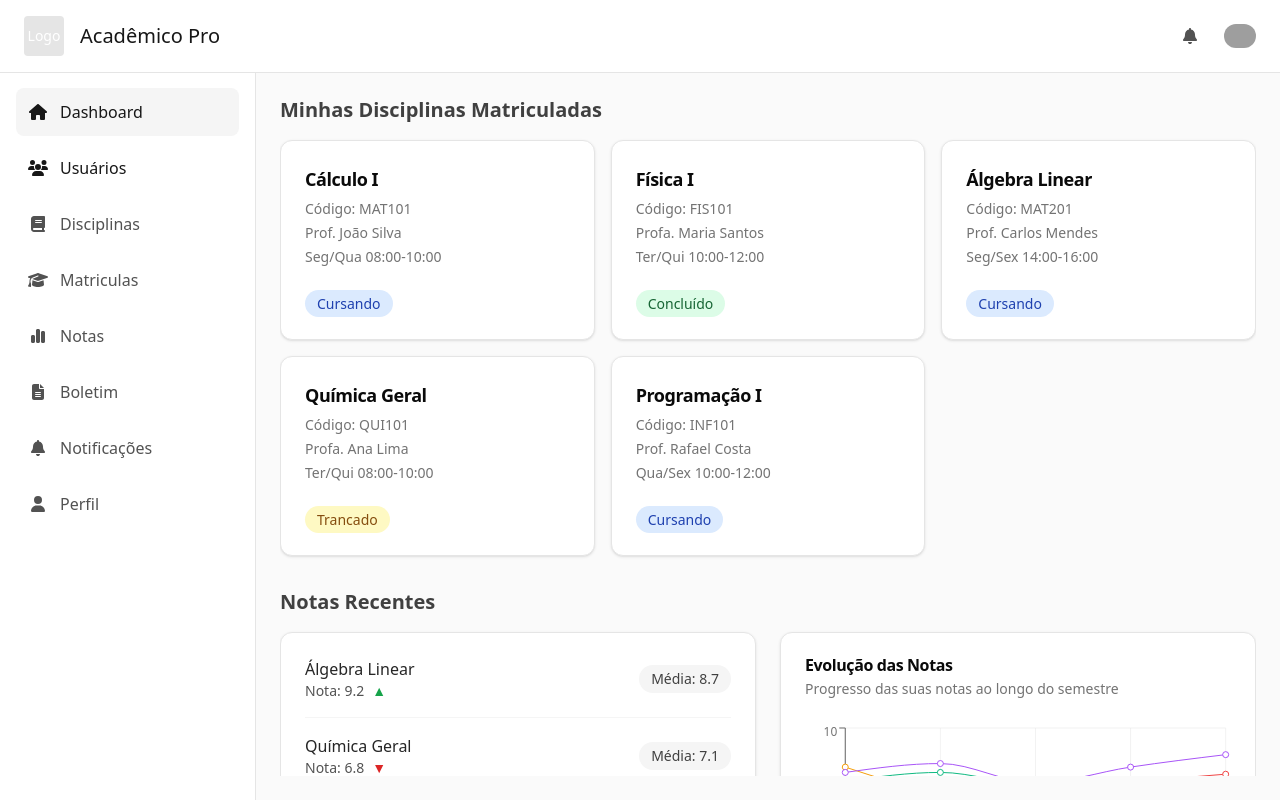
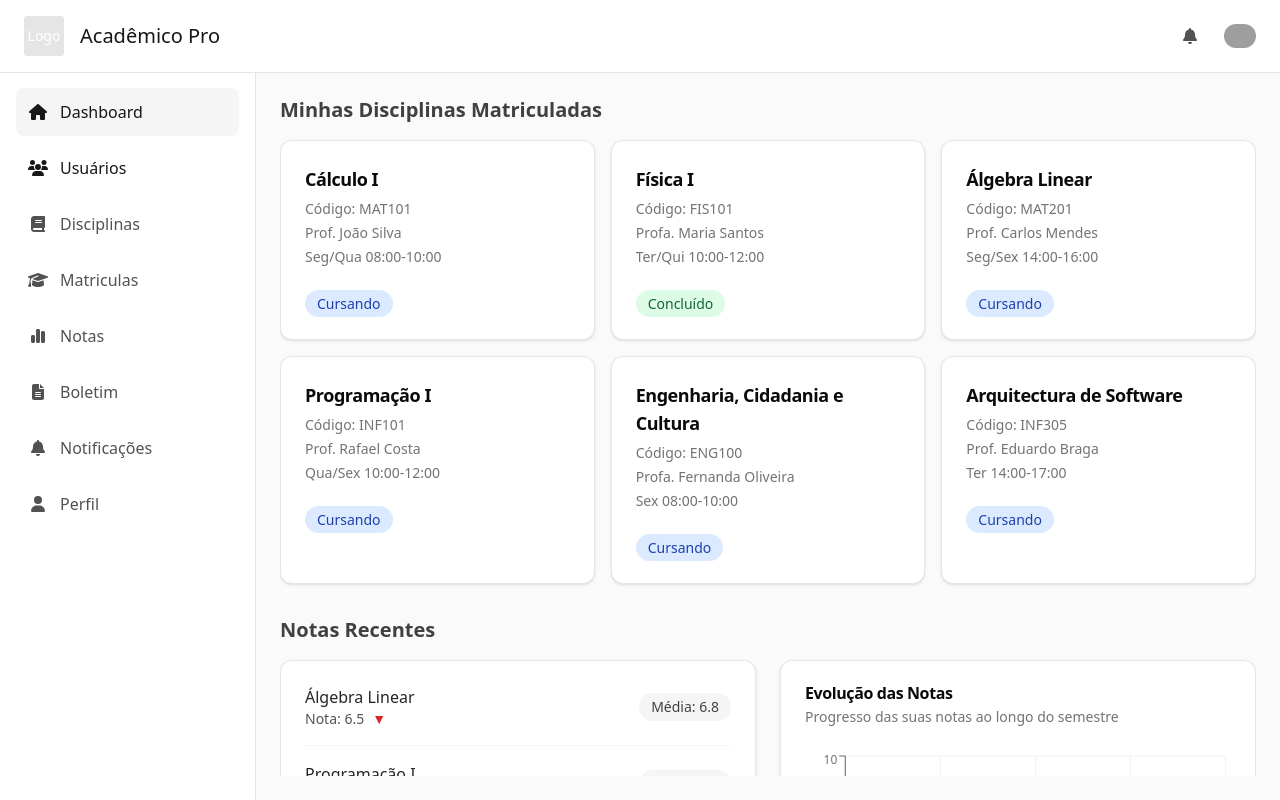
Before and after one commit to Flavio-JS/academico-pro, a Next.js app in the folder academico-pro-frontend/: page /dashboard in a window 1280 px wide. Built offline with nearby package versions, Linux system fonts and the light colour scheme; grey boxes are pictures that could not be loaded.

Commit message:
fix mocks on Dashboard Page

```diff
--- a/academico-pro-frontend/app/(authenticated)/dashboard/page.tsx
+++ b/academico-pro-frontend/app/(authenticated)/dashboard/page.tsx
@@ -40,18 +40,26 @@ const enrolledCourses = [
   },
   {
     id: 4,
-    name: "Química Geral",
-    code: "QUI101",
-    professor: "Profa. Ana Lima",
-    schedule: "Ter/Qui 08:00-10:00",
-    status: "Trancado",
-  },
-  {
-    id: 5,
     name: "Programação I",
     code: "INF101",
     professor: "Prof. Rafael Costa",
     schedule: "Qua/Sex 10:00-12:00",
+    status: "Cursando",
+  },
+  {
+    id: 5,
+    name: "Engenharia, Cidadania e Cultura",
+    code: "ENG100",
+    professor: "Profa. Fernanda Oliveira",
+    schedule: "Sex 08:00-10:00",
+    status: "Cursando",
+  },
+  {
+    id: 6,
+    name: "Arquitectura de Software",
+    code: "INF305",
+    professor: "Prof. Eduardo Braga",
+    schedule: "Ter 14:00-17:00",
     status: "Cursando",
   },
 ];
@@ -59,18 +67,28 @@ const enrolledCourses = [
 const recentGrades = [
   {
     course: "Álgebra Linear",
-    grade: 9.2,
-    average: 8.7,
-  },
-  {
-    course: "Química Geral",
-    grade: 6.8,
-    average: 7.1,
+    grade: 6.5,
+    average: 6.8,
   },
   {
     course: "Programação I",
-    grade: 8.9,
-    average: 8.5,
+    grade: 7.0,
+    average: 7.3,
+  },
+  {
+    course: "Cálculo I",
+    grade: 6.8,
+    average: 6.9,
+  },
+  {
+    course: "Física I",
+    grade: 7.4,
+    average: 7.2,
+  },
+  {
+    course: "Arquitectura de Software",
+    grade: 8.5,
+    average: 8.4,
   },
 ];
 
```
